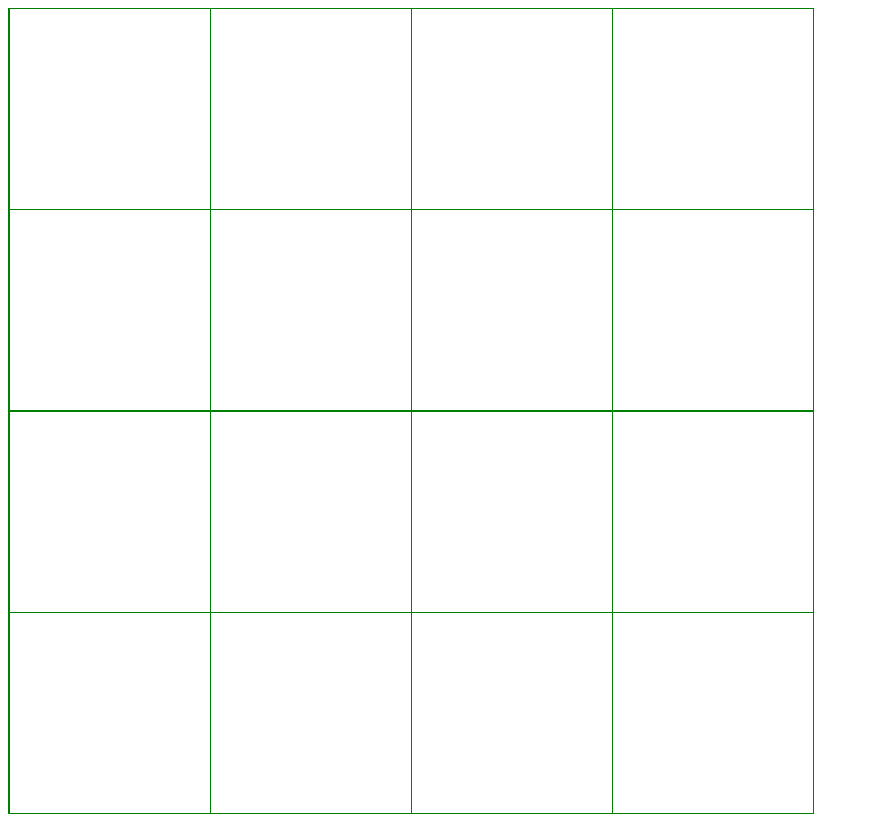
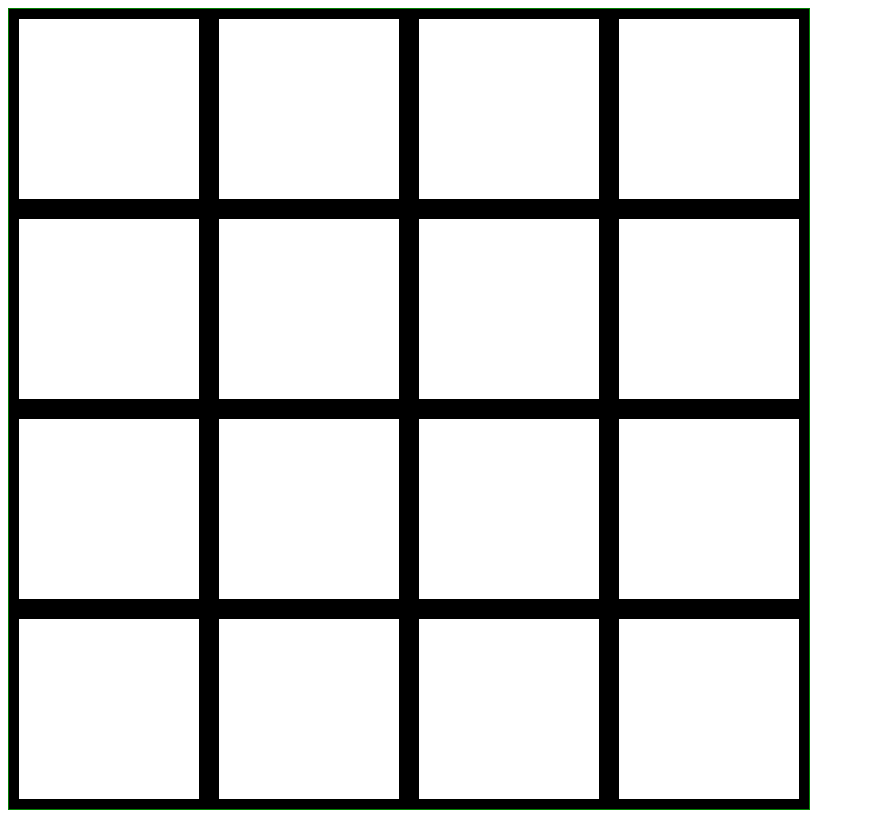
Before and after one commit to WolfsHollow/EtchASketch, a plain HTML site: page index.html in a window 1280 px wide. Shown: the whole page, without its empty margins (0-869 px from the left). Drawn offline with Linux system fonts and the light colour scheme.

Commit message:
changed how box sizes and borders are done

```diff
--- a/style.css
+++ b/style.css
@@ -2,18 +2,19 @@
     padding: 1px 1px 1px 1px;
     display: flex;
     background: green;
-    height: 804px;
-    width: 804px;
+    height: 800px;
+    width: 800px;
     align-items: center;
     justify-content: center;
     flex-wrap: wrap;
-    gap: 1px;
+    flex: 1 1 0%;
 }
 
 .gridBox {
     background: white;
-    /*border-style: dashed;
-    border-color: blue;*/
-    height: 200px;
-    width: 200px;
+    -webkit-box-shadow:inset 0px 0px 0px 10px #FFFFFF;
+    -moz-box-shadow:inset 0px 0px 0px 10px #000000;
+    box-shadow:inset 0px 0px 0px 10px #000000;
+    height: 25%;
+    width: 25%;
 }
```
